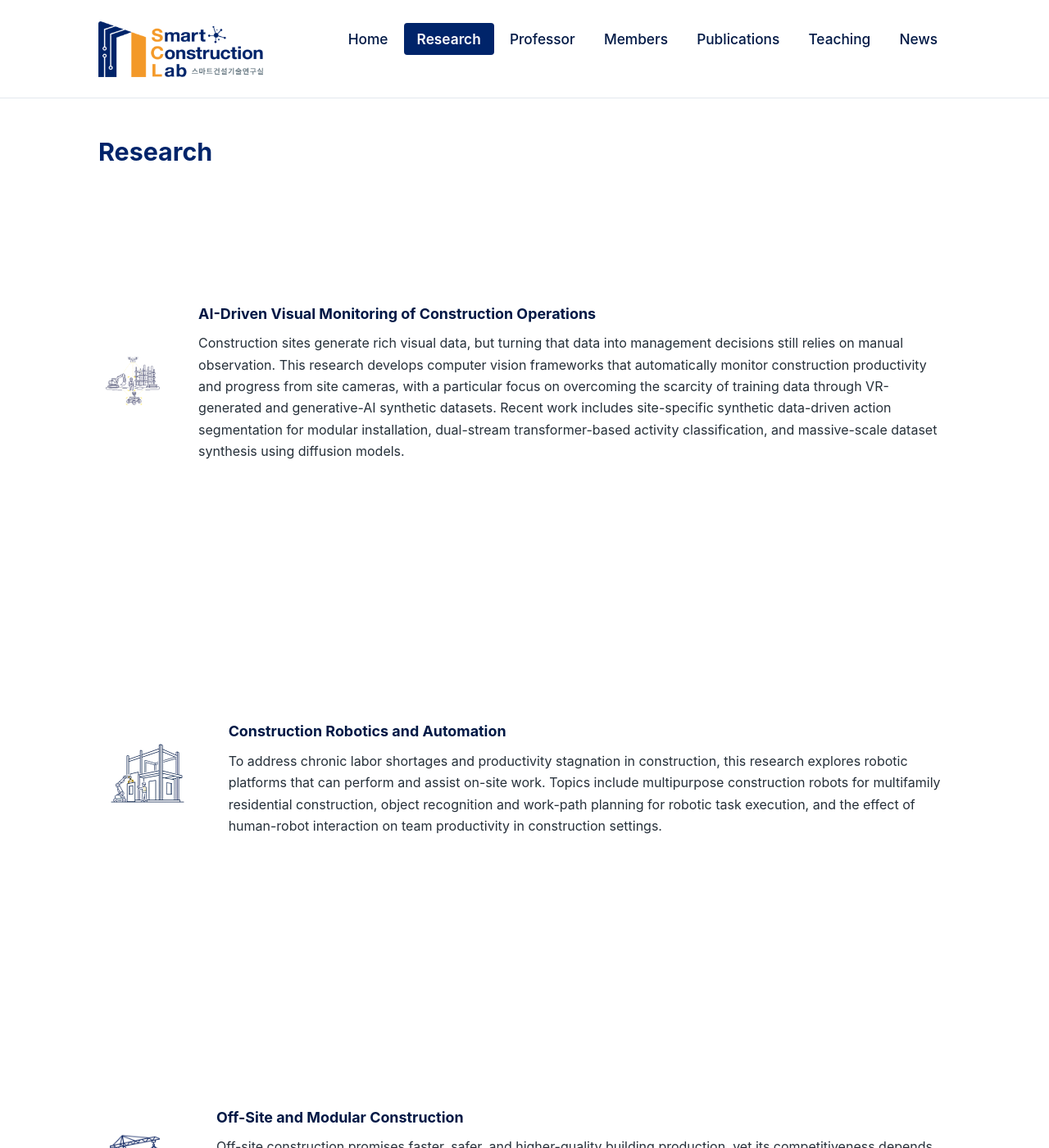
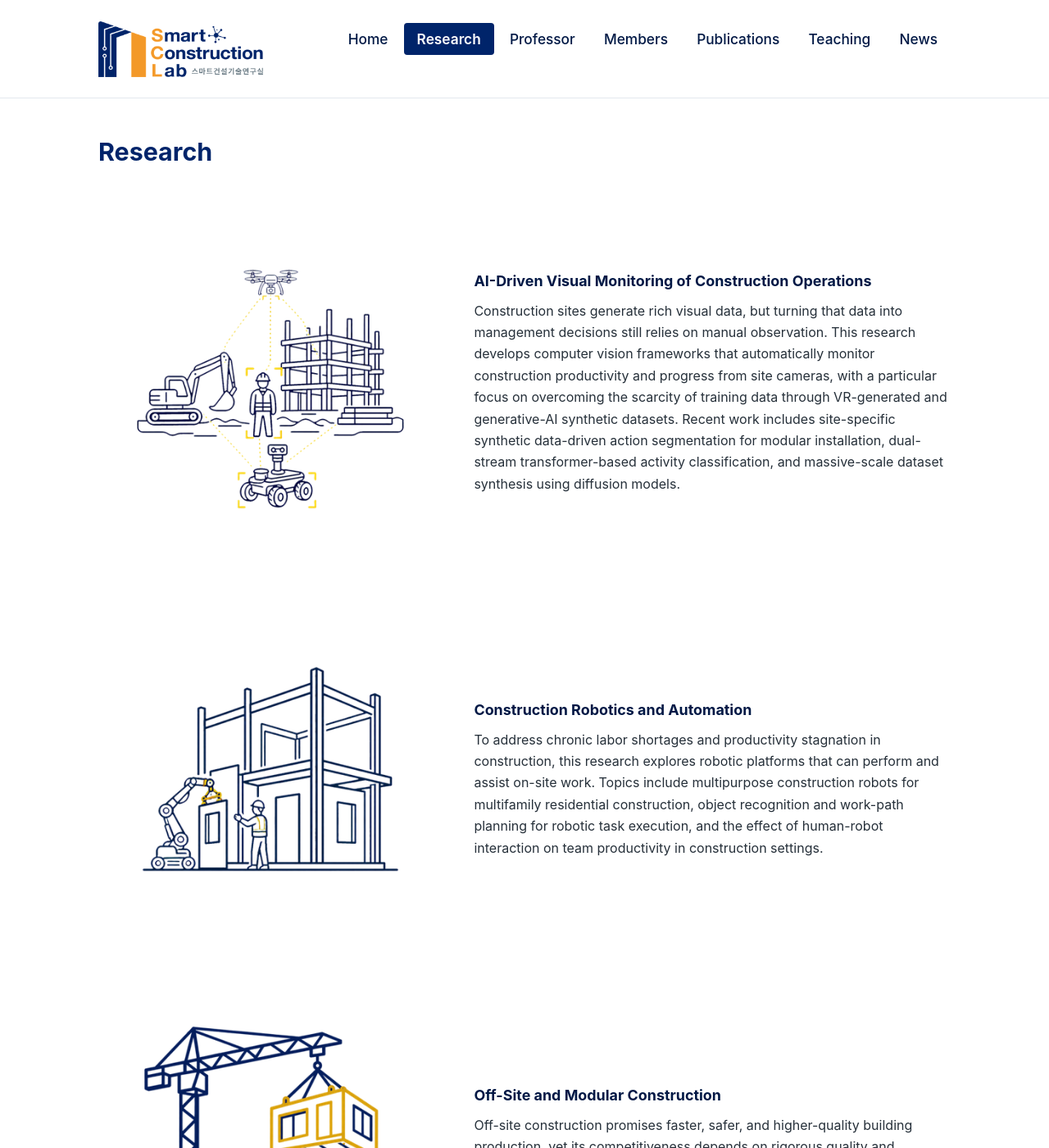
Before and after one commit to Ajou-Smart-Construction-Lab/ajou-smart-construction-lab.github.io, a Jekyll site: the page built from research.md, in a window 1280 px wide and 1400 px high. Shown: the whole window at 82% size. Built offline with Jekyll 4.4.1, drawn with Linux system fonts in a browser that asks for light colours.

Commit message:
Fix research icon shrink bug: flex items need explicit min-width/min-height, not just flex-shrink:0, when paired with object-fit + variable sibling content
Co-Authored-By: Claude Fable 5 <noreply@anthropic.com>

```diff
--- a/assets/css/style.css
+++ b/assets/css/style.css
@@ -67,7 +67,7 @@ main img { max-width: 100%; }
 
 /* research */
 .research-area { display: flex; gap: 2.4rem; align-items: center; margin: 2.6rem 0; }
-.research-area img { flex: 0 0 420px; width: 420px; height: 420px; object-fit: contain; }
+.research-area img { flex: 0 0 420px; width: 420px; height: 420px; min-width: 420px; min-height: 420px; object-fit: contain; }
 .research-area h3 { margin-top: 0; }
 .project-list li.done { color: var(--muted); }
 
```
